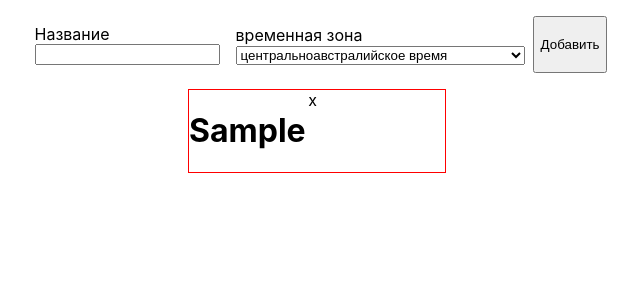
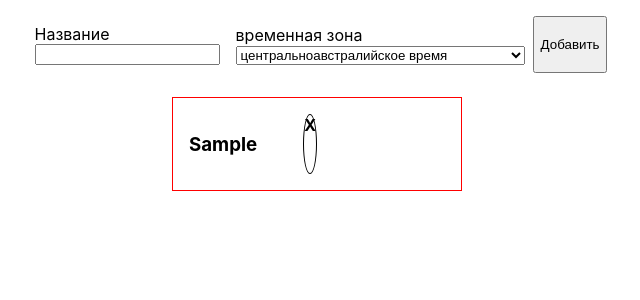
Before and after one commit to laps78/worldWideClock, a React (Create React App) app: page / in a window 1280 px wide. Both pictures are taken after typing "Sample" into the empty fields and a click on the button "Добавить". Shown: the top 300 px of the page, without its empty margins (323-963 px from the left). Built offline with nearby package versions, Linux system fonts and the light colour scheme.

Commit message:
missprint bug fixed

```diff
--- a/src/App.css
+++ b/src/App.css
@@ -43,14 +43,23 @@
   justify-content: center;
   align-items: center;
   border: 1px solid red;
-  overfow: none;
+  margin: 0.5rem;
+  padding: 1rem;
 }
 
 .Clocks__header {
   width: 100%;
   display: flex;
+  flex-direction: row;
   flex-wrap: nowrap;
   justify-content: space-between;
+}
+
+.Clocks_delete_button {
+  font-weight: 700;
+  text-transform: uppercase;
+  border: 1px solid black;
+  border-radius: 50%;
 }
 
 .clock {
--- a/src/components/Clocks.js
+++ b/src/components/Clocks.js
@@ -1,4 +1,4 @@
-function Clocks({ id, name, timezone, deleteClock }) {
+function Clocks({ id, name, timezone, deleteClocks }) {
 
   const date = new Date(Date.UTC());
   let hours = date.getHours();
@@ -10,17 +10,19 @@ function Clocks({ id, name, timezone, deleteClock }) {
   }
 
   const secondsStartDegree = 360 / 60 * seconds;
-  const minutesStartDegree = 360 / 60 * minutes + 6 / 60 * seconds;
+  const minutesStartDegree = 360 / 60 *  minutes + 6 / 60 * seconds;
   const hoursStartDegree = 360 / 12 * hours + 30 / 60 * minutes + 0.5 / 60 * seconds;
+
   const clockDeleteHandler = (evt) => {
     console.log("clock delete!");
-    deleteClock(evt.target.dataset.id);
+    console.log(evt.target.dataset.id);
+    deleteClocks(evt.target.dataset.id);
   }
 
   return (
     <div className="Clocks__container">
       <div className="Clocks__header">
-        <h1 className="Clocks__title">{name}</h1>
+        <h3 className="Clocks__title">{name}</h3>
         <span className="Clocks_delete_button" onClick={clockDeleteHandler}>x</span>
       </div>
       <time className="clock">
```
Also changed, not shown: src/App.js (line endings or trailing spaces), src/components/Form.js (line endings or trailing spaces).
